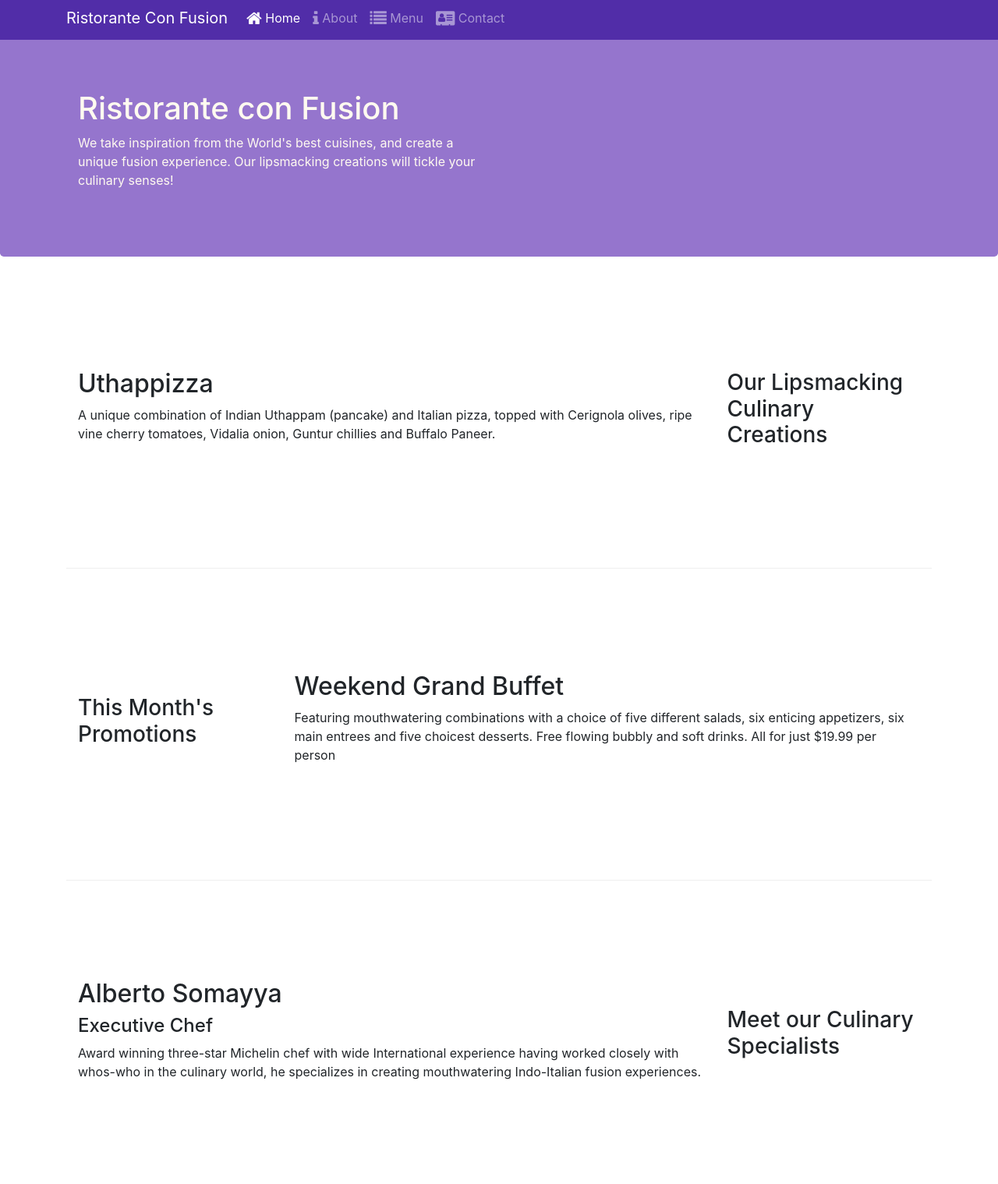
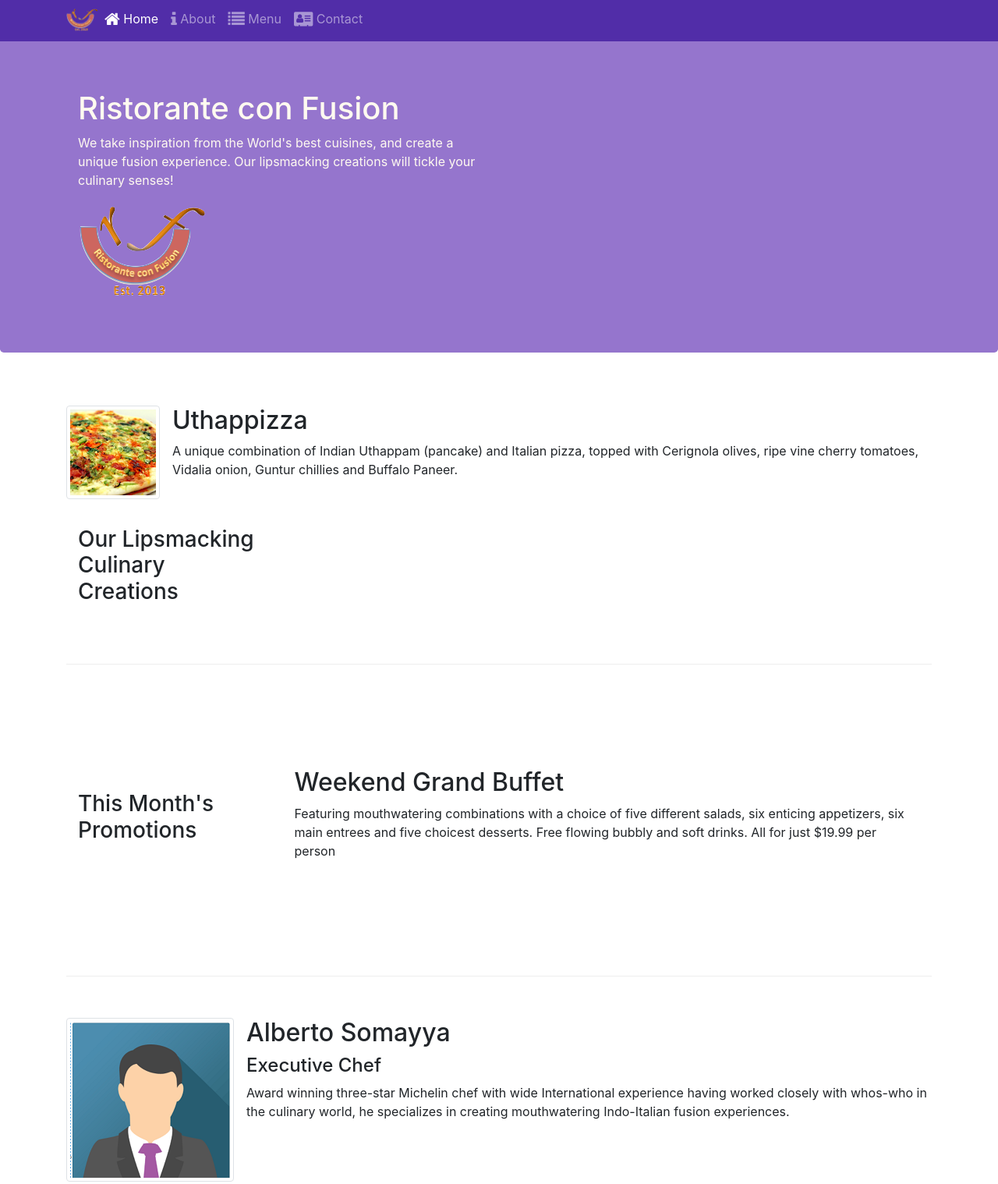
Before and after one commit to QuangPhamHong/conFusion, a website: page index.html in a window 1280 px wide. Shown: the part 5-1523 px from the top of the page at 78% size. Drawn offline with nearby package versions, Linux system fonts and the light colour scheme.

Commit message:
Images and Media

```diff
--- a/index.html
+++ b/index.html
@@ -21,13 +21,17 @@
             <button class="navbar-toggler" type="button" data-toggle="collapse" data-target="#Navbar">
                 <span class="navbar-toggler-icon"></span>
             </button>
-            <a href="#" class="navbar-brand">Ristorante Con Fusion</a>
+            <a href="#" class="navbar-brand mr-auto"><img src="img/logo.png" height="30" width="41"></a>
             <div id="Navbar" class="collapse navbar-collapse">
                 <ul class="navbar-nav mr-auto">
-                    <li class="nav-item active"><a href="#" class="nav-link"><span class="fa fa-home fa-lg"></span> Home</a></li>
-                    <li class="nav-item"><a href="./aboutus.html" class="nav-link"><span class="fa fa-info fa-lg"></span> About</a></li>
-                    <li class="nav-item"><a href="#" class="nav-link"><span class="fa fa-list fa-lg"></span> Menu</a></li>
-                    <li class="nav-item"><a href="./contactus.html" class="nav-link"><span class="fa fa-address-card fa-lg"></span> Contact</a></li>
+                    <li class="nav-item active"><a href="#" class="nav-link"><span class="fa fa-home fa-lg"></span>
+                            Home</a></li>
+                    <li class="nav-item"><a href="./aboutus.html" class="nav-link"><span
+                                class="fa fa-info fa-lg"></span> About</a></li>
+                    <li class="nav-item"><a href="#" class="nav-link"><span class="fa fa-list fa-lg"></span> Menu</a>
+                    </li>
+                    <li class="nav-item"><a href="./contactus.html" class="nav-link"><span
+                                class="fa fa-address-card fa-lg"></span> Contact</a></li>
                 </ul>
             </div>
         </div>
@@ -43,6 +47,9 @@
                 <div class="col-12 col-sm">
                 </div>
             </div>
+            <div class="col-12 col-sm align-self-center">
+                <img src="img/logo.png" class="img-fluid">
+            </div>
         </div>
     </header>
 
@@ -51,10 +58,15 @@
             <div class="col-12 col-sm-4 order-sm-last col-md-3">
                 <h3>Our Lipsmacking Culinary Creations</h3>
             </div>
-            <div class="col col-sm order-sm-first col-md">
-                <h2>Uthappizza</h2>
-                <p>A unique combination of Indian Uthappam (pancake) and Italian pizza, topped with Cerignola olives,
-                    ripe vine cherry tomatoes, Vidalia onion, Guntur chillies and Buffalo Paneer.</p>
+            <div class="media">
+                <img class="d-flex mr-3 img-thumbnail align-self-center" src="img/uthappizza.png" alt="Uthappizza">
+                <div class="media-body">
+                    <h2 class="mt-0">Uthappizza</h2>
+                    <p class="d-none d-sm-block">A unique combination of Indian Uthappam (pancake) and Italian pizza,
+                        topped with Cerignola
+                        olives,
+                        ripe vine cherry tomatoes, Vidalia onion, Guntur chillies and Buffalo Paneer.</p>
+                </div>
             </div>
         </div>
 
@@ -75,12 +87,16 @@
             <div class="col-12 col-sm-4 order-sm-last col-md-3">
                 <h3>Meet our Culinary Specialists</h3>
             </div>
-            <div class="col col-sm order-sm-first col-md">
-                <h2>Alberto Somayya</h2>
-                <h4>Executive Chef</h4>
-                <p>Award winning three-star Michelin chef with wide International experience having worked closely with
-                    whos-who in the culinary world, he specializes in creating mouthwatering Indo-Italian fusion
-                    experiences. </p>
+            <div class="media">
+                <img class="d-flex mr-3 img-thumbnail align-self-center" src="img/alberto.png" alt="Alberto Somayya">
+                <div class="media-body">
+                    <h2 class="mt-0">Alberto Somayya</h2>
+                    <h4>Executive Chef</h4>
+                    <p class="d-none d-sm-block">Award winning three-star Michelin chef with wide International experience having worked closely
+                        with
+                        whos-who in the culinary world, he specializes in creating mouthwatering Indo-Italian fusion
+                        experiences. </p>
+                </div>
             </div>
         </div>
     </div>
@@ -110,11 +126,16 @@
                 </div>
                 <div class="col-12 col-sm-4 align-self-center">
                     <div class="text-center">
-                        <a class="btn btn-social-icon btn-google" href="http://google.com/+"><i class="fa fa-google-plus"></i></a>
-                        <a class="btn btn-social-icon btn-facebook" href="http://www.facebook.com/profile.php?id="><i class="fa fa-facebook"></i></a>
-                        <a class="btn btn-social-icon btn-linkedin" href="http://www.linkedin.com/in/"><i class="fa fa-linkedin"></i></a>
-                        <a class="btn btn-social-icon btn-twitter" href="http://twitter.com/"><i class="fa fa-twitter"></i></a>
-                        <a class="btn btn-social-icon btn-google" href="http://youtube.com/"><i class="fa fa-youtube"></i></a>
+                        <a class="btn btn-social-icon btn-google" href="http://google.com/+"><i
+                                class="fa fa-google-plus"></i></a>
+                        <a class="btn btn-social-icon btn-facebook" href="http://www.facebook.com/profile.php?id="><i
+                                class="fa fa-facebook"></i></a>
+                        <a class="btn btn-social-icon btn-linkedin" href="http://www.linkedin.com/in/"><i
+                                class="fa fa-linkedin"></i></a>
+                        <a class="btn btn-social-icon btn-twitter" href="http://twitter.com/"><i
+                                class="fa fa-twitter"></i></a>
+                        <a class="btn btn-social-icon btn-google" href="http://youtube.com/"><i
+                                class="fa fa-youtube"></i></a>
                         <a class="btn btn-social-icon" href="mailto:"><i class="fa fa-envelope-o"></i></a>
                     </div>
                 </div>
```
Also changed, not shown: aboutus.html (+4 -1 lines), contactus.html (+4 -1 lines).
